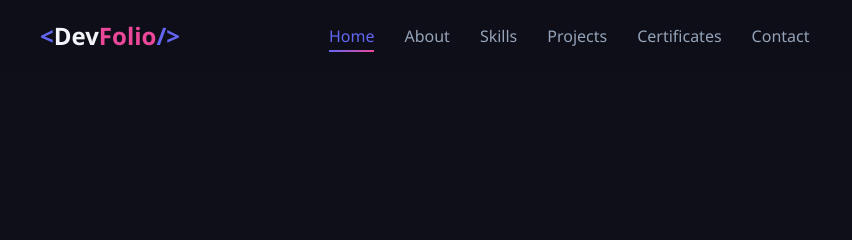
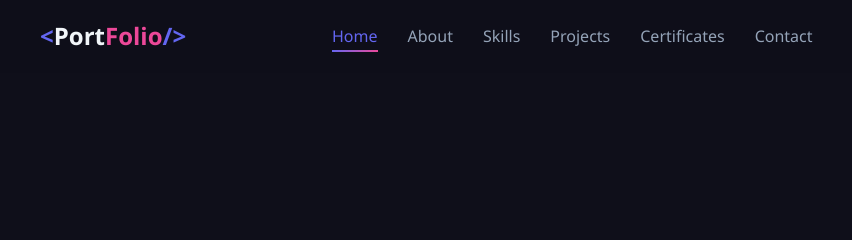
Before and after one commit to alokkumar0606216-maker/Portfolio, a plain HTML site: page index.html in a window 1280 px wide. Shown: the top 240 px of the page, 20-872 px from the left. Drawn offline with Linux system fonts and the light colour scheme.

Commit message:
change name

```diff
--- a/index.html
+++ b/index.html
@@ -19,7 +19,7 @@
   <nav class="navbar" id="navbar">
     <div class="nav-container">
       <a href="#home" class="logo">
-        <span>&lt;</span>Dev<span class="highlight">Folio</span><span>/&gt;</span>
+        <span>&lt;</span>Port<span class="highlight">Folio</span><span>/&gt;</span>
       </a>
       <ul class="nav-menu" id="nav-menu">
         <li><a href="#home" class="nav-link active">Home</a></li>
```
